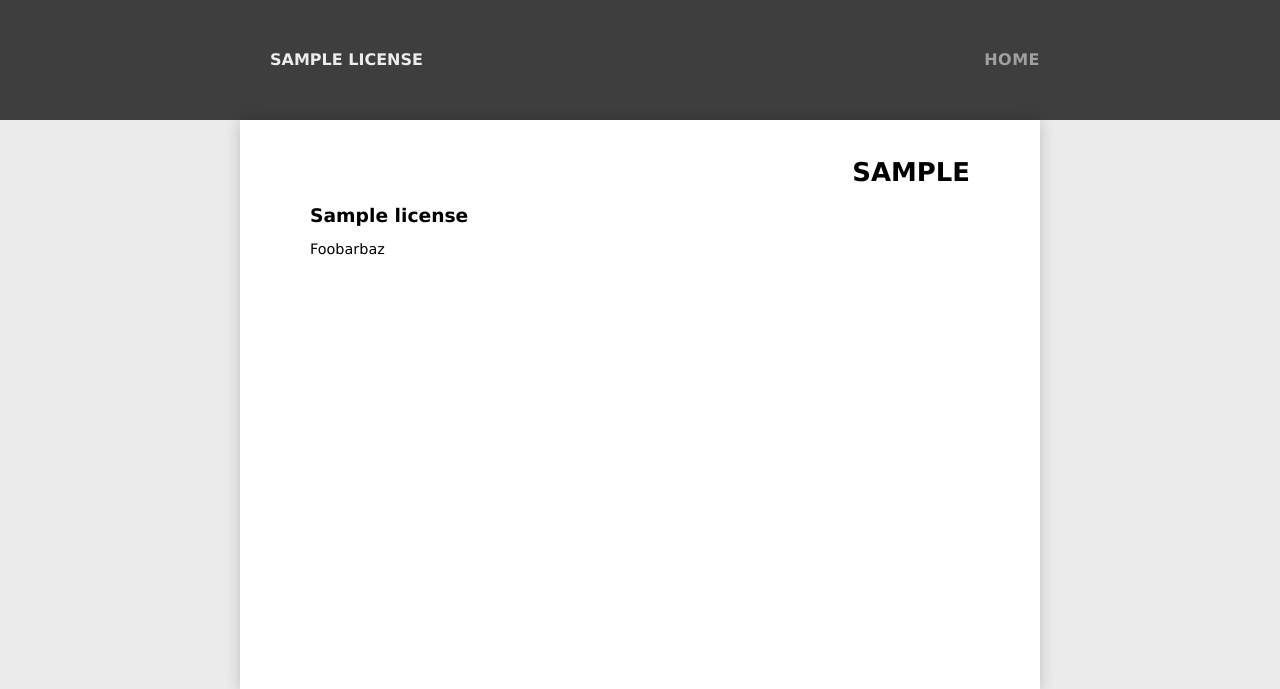
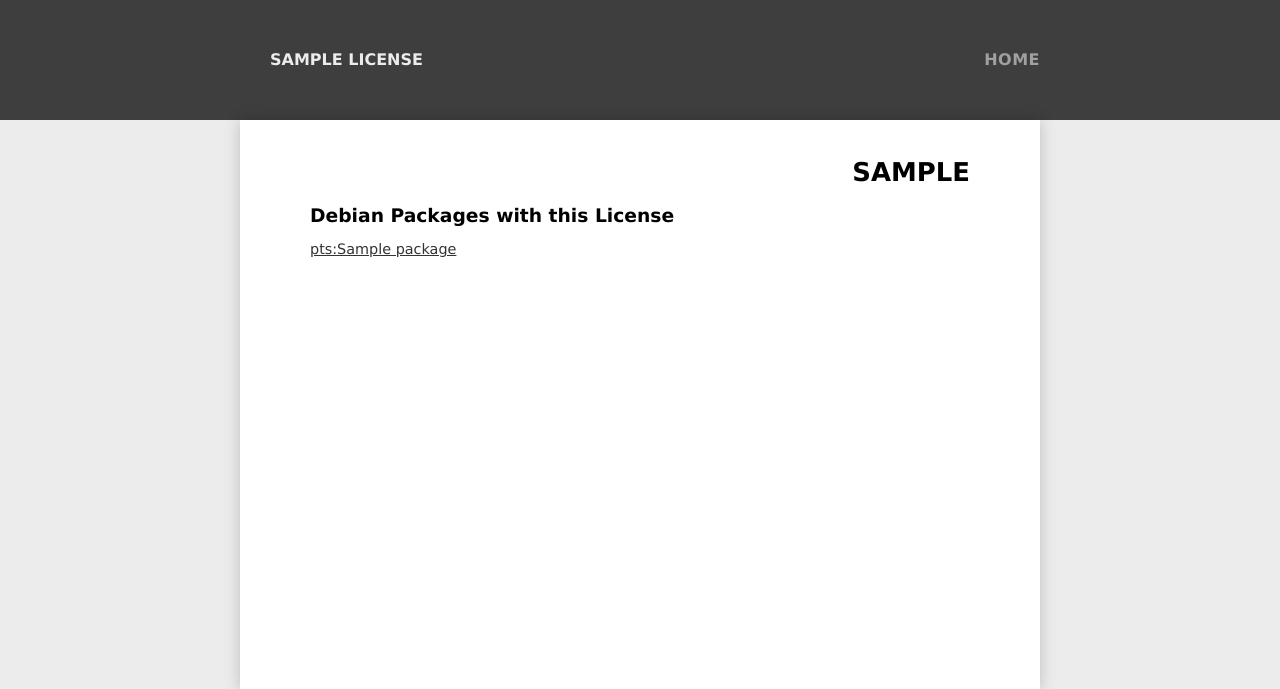
Before and after one commit to paultag/license, a Flask app: template templates/license.html in a window 1280 px wide. Shown: the top 689 px of the page. Run offline with Flask 2, Linux system fonts and the light colour scheme; the template is opened without the code that fills it: most values are stand-ins (such as "Sample title", 1, 10 or a date in 2020); parts of the project's set-up code (start-up, migrations or seed data) failed here and were passed over.

Commit message:
small tweaks, etc

```diff
--- a/data/expat.json
+++ b/data/expat.json
@@ -5,7 +5,11 @@
     ],
     "slug": "expat",
     "status": {
-        "dfsg": true
+        "dfsg": true,
+        "copyleft": true,
+        "fsf": true,
+        "osi": true,
+        "gpl-compat": true
     },
     "title": "Expat (MIT-Like)"
 }
--- a/templates/license.html
+++ b/templates/license.html
@@ -8,6 +8,11 @@
 
 {% block main %}
 <h1>{{license.slug}}</h1>
-<h2>{{license.title}}</h2>
-Foobarbaz
+
+<h2>Debian Packages with this License</h2>
+{% for package in license.packages %}
+    <a
+        href = 'http://packages.qa.debian.org/common/index.html?src={{package}}'
+    >pts:{{package}}</a>
+{% endfor %}
 {% endblock %}
```
